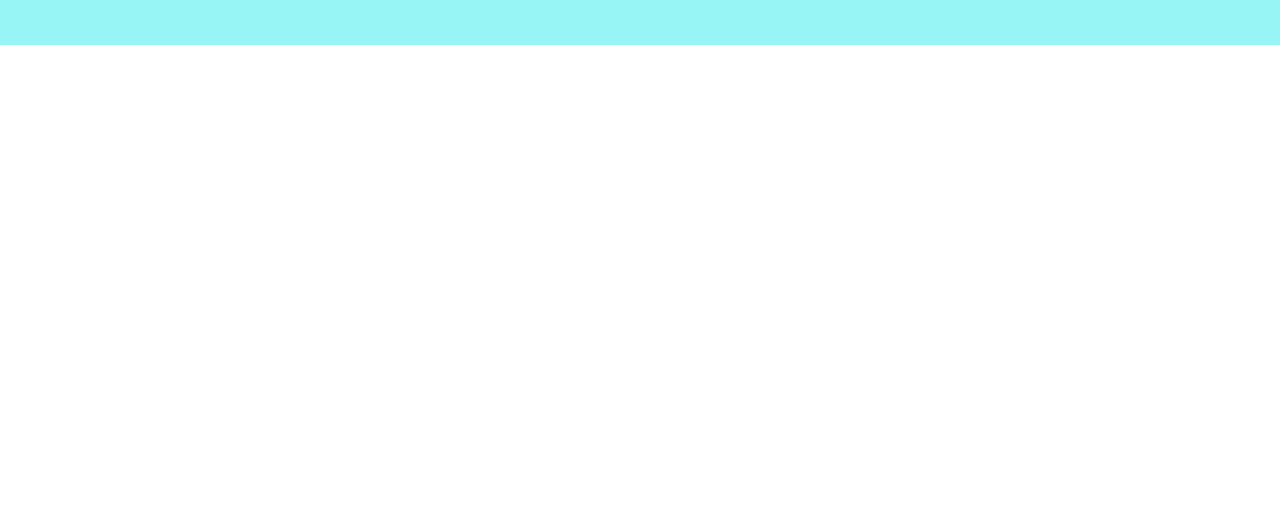
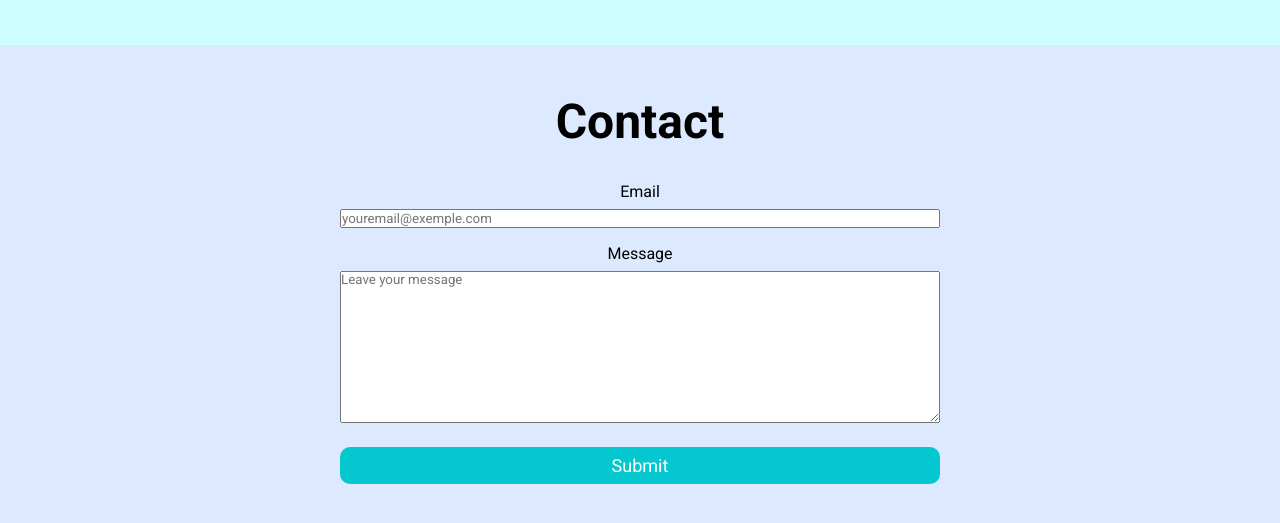
Before and after one commit to devnicolasbaker/project-site-one, a plain HTML site: page index.html in a window 1280 px wide. Shown: the part 1649-2172 px from the top of the page. Before the commit the page ends 1694 px from the top, so only its background shows below. Drawn offline with Linux system fonts and the light colour scheme.

Commit message:
contact form added

```diff
--- a/index.html
+++ b/index.html
@@ -31,9 +31,9 @@
                 <div class="header__content--wrapper">
                     <h1 class="header__title">Best place to learn frontend</h1>
                     <p class="header__sub-title">Go from being a absolute beginner to pro with a simplified process</p>
-                    <bottom class="header_bottom">
+                    <button class="header_button">
                         Start now
-                    </bottom>
+                    </button>
                 </div>
                 <figure>
                     <img src="/assets/HTML Practise Assets/laptop.png" alt="" class="header__img">
@@ -62,7 +62,7 @@
             <h2 class="discord__title">Discord</h2>
             <div class="discord__wrapper--row">
                 <figure class="discord__img--wrapper">
-                    <img src="/assets/HTML Practise Assets/discord.png" class="discord__img"alt="">
+                    <img src="assets/HTML Practise Assets/discord.png" class="discord__img"alt="">
                 </figure>
                 <div class="discord__wrapper--para">
                     <p class="about__para">
@@ -74,6 +74,20 @@
                 </div>
             </div>
         </section>
+        <section id="contact">
+            <h2 class="contact_title">Contact</h2>
+            <div class="form__wrapper--row">
+                <form action="" class="contact__form">
+                    <label for="email">Email</label>
+                    <input type="email" placeholder="youremail@exemple.com" class="contact__form--email">
+                    <label for="message">Message</label>
+                    <textarea name="message" cols="30" rows="10" placeholder="Leave your message" class="contact__form--message"></textarea>
+                </form>
+                <button class="contact__form--button">
+                    Submit
+                </button>
+            </div>
+        </section>
     </main>
 </body>
 </html>
--- a/style.css
+++ b/style.css
@@ -94,13 +94,14 @@ p {
 
 }
 
-.header_bottom{
+.header_button{
     background-color: #05c7cf;
     padding: 8px 16px;
     color: #ffffff;
     border-radius: 10px;
     font-size: 18px;
     cursor: pointer;
+    border: none;
 }
 
 /* ABOUT */
@@ -134,7 +135,7 @@ p {
 /*Discord */
 
 #discord{
-    background-color: #98f5f5;
+    background-color: #cefeff;
 }
 
 .discord__wrapper--row{
@@ -158,3 +159,47 @@ p {
     padding: 8px;
     margin-left: 24px;
 }
+
+/* Contact */
+
+#contact{
+    background-color: #dce9ff;
+
+}
+
+.form__wrapper--row{
+    display: flex;
+    justify-content: center;
+    flex-direction: column;
+    align-items: center;
+    width: 100%;
+    max-width: 600px;
+    margin: 0 auto;
+
+}
+
+.contact__form{
+    display: flex;
+    flex-direction: column;
+    align-items: center;
+    width: 100%;
+    padding: 8px 0;
+
+}
+
+.contact__form--email,
+.contact__form--message {
+    width: 100%;
+    margin: 8px 0 16px 0;
+}
+
+.contact__form--button{
+    width: 100%;
+    background-color: #05c7cf;
+    padding: 8px 16px;
+    color: #ffffff;
+    border-radius: 10px;
+    font-size: 18px;
+    cursor: pointer;
+    border: none;
+}
```
